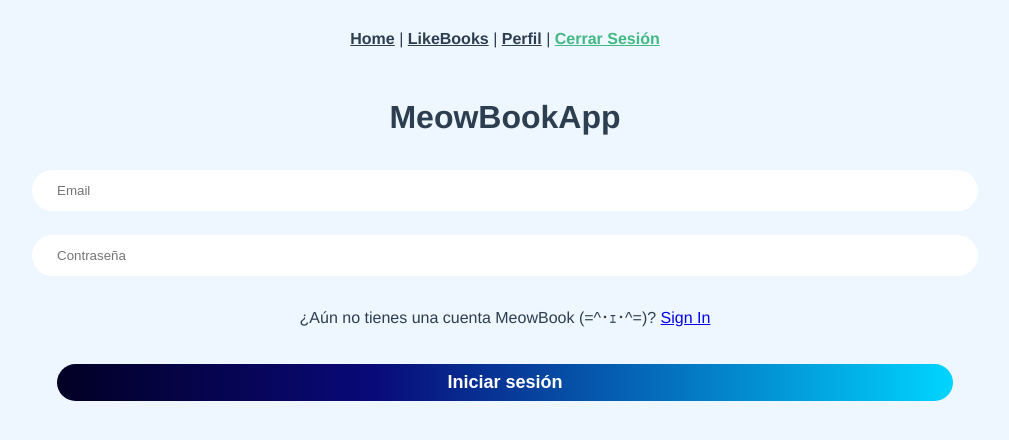
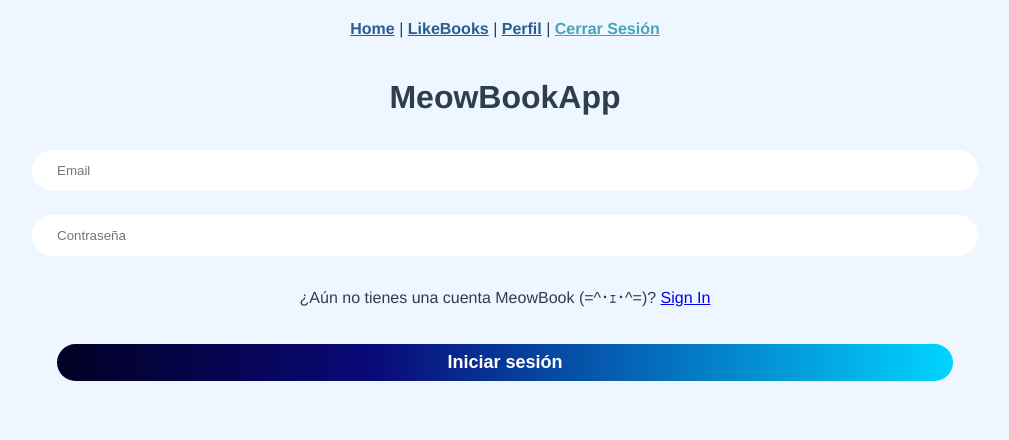
Before and after one commit to AaronCS25/MeowBook---DBP---P2, a Vue app in the folder frontend/meowbook/: page / in a window 1280 px wide. Shown: the top 440 px of the page, without its empty margins (135-1144 px from the left). Built offline with nearby package versions, Linux system fonts and the light colour scheme.

Commit message:
Update TheNavigation.vue
style

```diff
--- a/frontend/meowbook/src/components/TheNavigation.vue
+++ b/frontend/meowbook/src/components/TheNavigation.vue
@@ -15,15 +15,15 @@ export default {
 
 <style scoped>
 #nav {
-  padding: 30px;
+  padding: 20px;
 }
 
 #nav a {
   font-weight: bold;
-  color: #2c3e50;
+  color: #295e93;
 }
 
 #nav a.router-link-exact-active {
-  color: #42b983;
+  color: #42a7b9;
 }
 </style>
```
